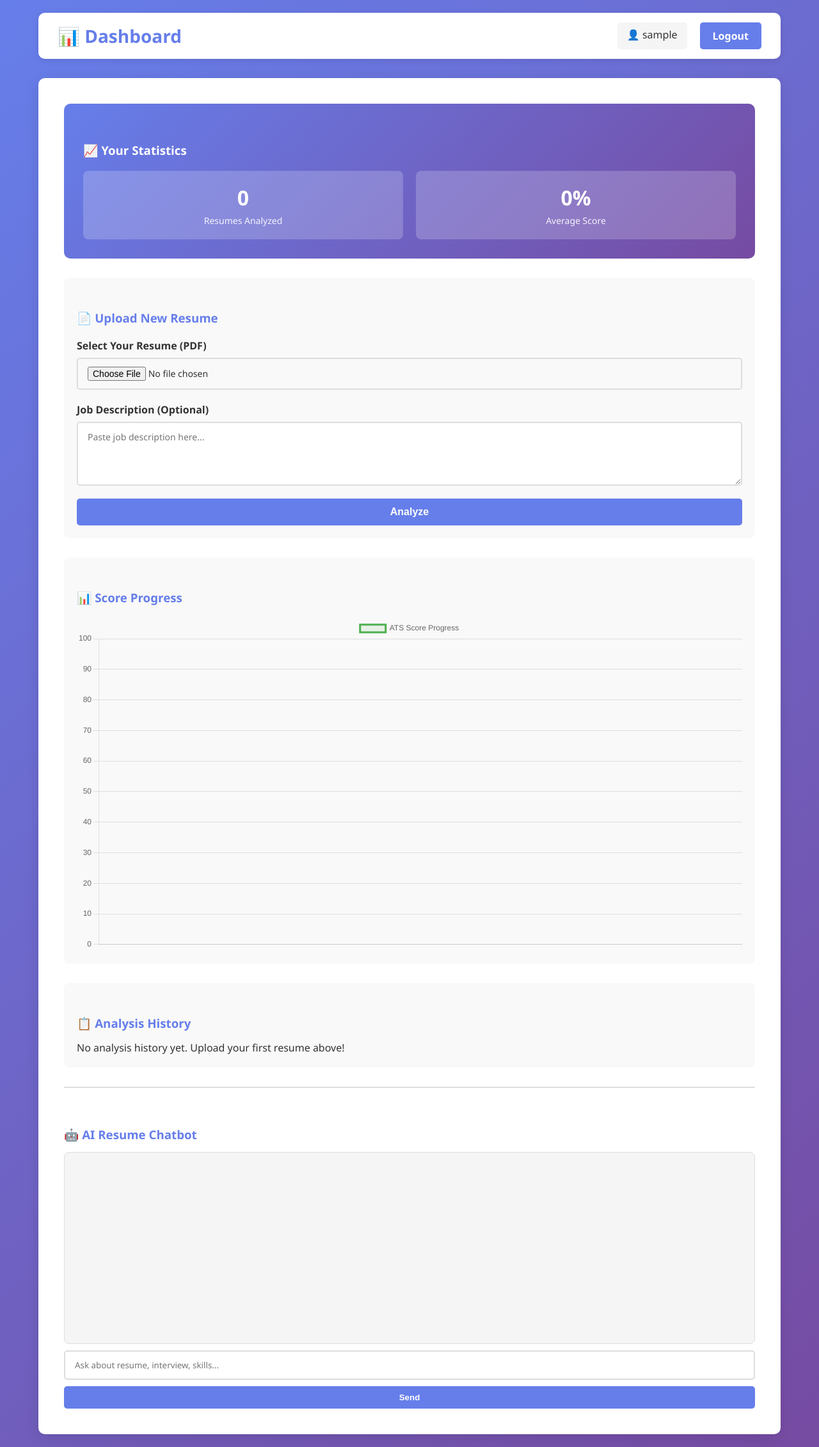
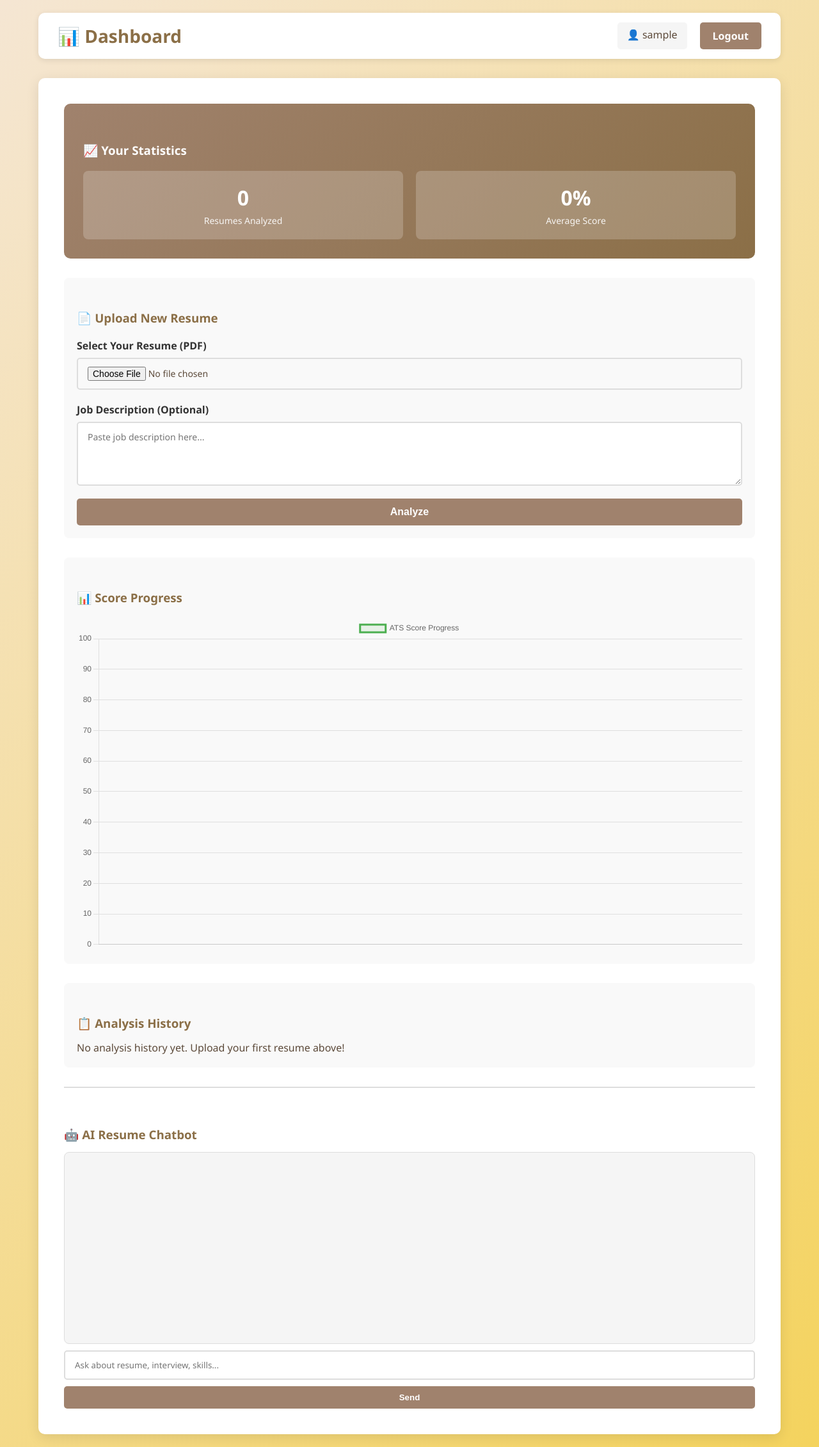
Before and after one commit to Mahek-ramchandani/Smart_Resume_analyzer, a Flask app: page /dashboard in a window 1280 px wide. Shown: the whole page at 64% size. Run offline with Flask 3, Linux system fonts and the light colour scheme; the visitor is signed in with stand-in values (Sample User, id 1); data that the repository does not hold is empty.

Commit message:
Update theme to soft brown, cream, and yellow colors

```diff
--- a/backend/static/style.css
+++ b/backend/static/style.css
@@ -7,8 +7,8 @@
 
 body {
     font-family: 'Segoe UI', Tahoma, Geneva, Verdana, sans-serif;
-    background: linear-gradient(135deg, #667eea 0%, #764ba2 100%);
-    color: #333;
+    background: linear-gradient(135deg, #F5E6D3 0%, #F4D35E 100%);
+    color: #5C4A3A;
     min-height: 100vh;
 }
 
@@ -31,7 +31,7 @@ body {
 }
 
 .navbar h1 {
-    color: #667eea;
+    color: #8B6F47;
     font-size: 28px;
 }
 
@@ -51,7 +51,7 @@ body {
 /* Buttons */
 .btn, .btn-submit, .btn-chat {
     padding: 10px 20px;
-    background: #667eea;
+    background: #A0826D;
     color: white;
     border: none;
     border-radius: 5px;
@@ -87,12 +87,12 @@ body {
 }
 
 .content h2, .content h3 {
-    color: #667eea;
+    color: #8B6F47;
     margin-bottom: 20px;
 }
 
 .dashboard-content h3 {
-    color: #667eea;
+    color: #8B6F47;
     margin-bottom: 20px;
     margin-top: 30px;
 }
@@ -211,7 +211,7 @@ body {
 }
 
 .chatbot-section h3 {
-    color: #667eea;
+    color: #8B6F47;
     margin-bottom: 15px;
 }
 
@@ -292,7 +292,7 @@ body {
 
 /* Dashboard Specific */
 .stats-box {
-    background: linear-gradient(135deg, #667eea 0%, #764ba2 100%);
+    background: linear-gradient(135deg, #A0826D 0%, #8B6F47 100%);
     color: white;
     padding: 30px;
     border-radius: 10px;
@@ -338,7 +338,7 @@ body {
 }
 
 .analyze-box h3 {
-    color: #667eea;
+    color: #8B6F47;
 }
 
 .charts-box {
@@ -356,7 +356,7 @@ body {
 }
 
 .history-box h3 {
-    color: #667eea;
+    color: #8B6F47;
     margin-bottom: 15px;
 }
 
```
Also changed, not shown: other parts of backend/static/style.css (+11 -11 lines).
